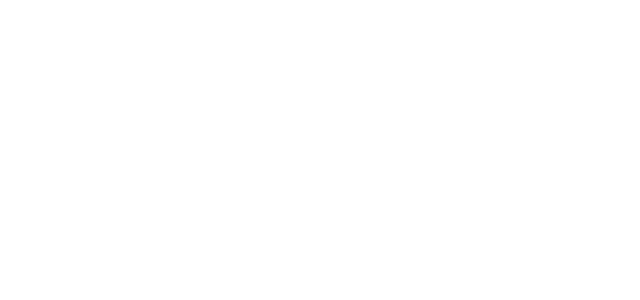
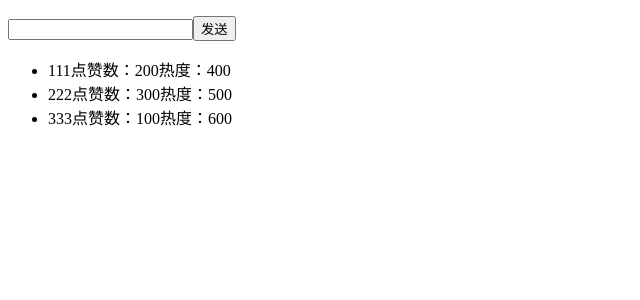
Before and after one commit to gdvgdbb/practice-react, a React (Create React App) app: page / in a window 1280 px wide. Shown: the top 300 px of the page, without its empty margins (0-640 px from the left). Built offline with nearby package versions, Linux system fonts and the light colour scheme.

Commit message:
feat: 学习useSate以及useRef使用

```diff
--- a/src/App.js
+++ b/src/App.js
@@ -1,8 +1,37 @@
+import { useState, useRef } from "react";
+function App() {
+  const [inputValue, setInputValue] = useState("");
+  const inputRef = useRef(null);
+  const list = [
+    { id: 1, content: "111", likeNum: 200, hot: 400 },
+    { id: 2, content: "222", likeNum: 300, hot: 500 },
+    { id: 3, content: "333", likeNum: 100, hot: 600 },
+  ]
+  const [commentList, setCommentList] = useState(list);
 
-function App() {
+  const handleSumbit = () => {
+    setCommentList([
+      ...commentList,
+      { id: commentList.length + 1, content: inputValue, likeNum: 0, hot: 0 },
+    ])
+    setInputValue("");
+    inputRef.current.focus();
+  }
+
   return (
     <div className="App">
-
+      <p></p>
+      <input type="text" ref={inputRef} value={inputValue} onChange={(e) => setInputValue(e.target.value)} />
+      <button onClick={handleSumbit}>发送</button>
+      <ul>
+        {commentList.map(item => (
+          <li key={item.id}>
+            <span>{item.content}</span>
+            <span>点赞数：{item.likeNum}</span>
+            <span>热度：{item.hot}</span>
+          </li>
+        ))}
+      </ul>
     </div>
   );
 }
```
